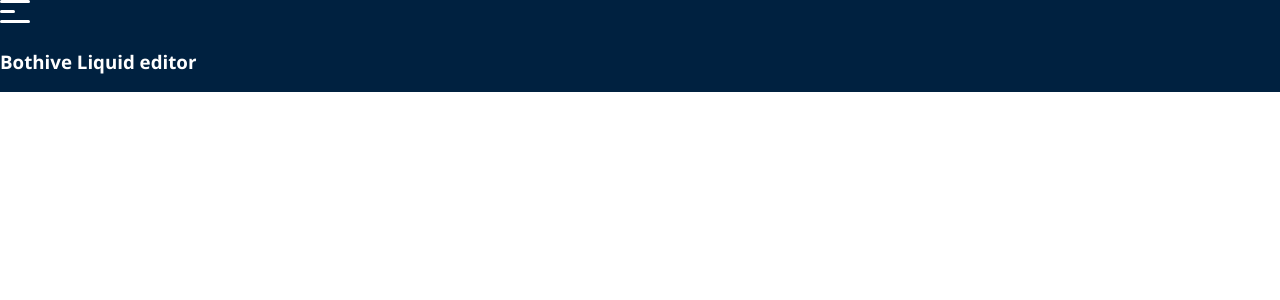
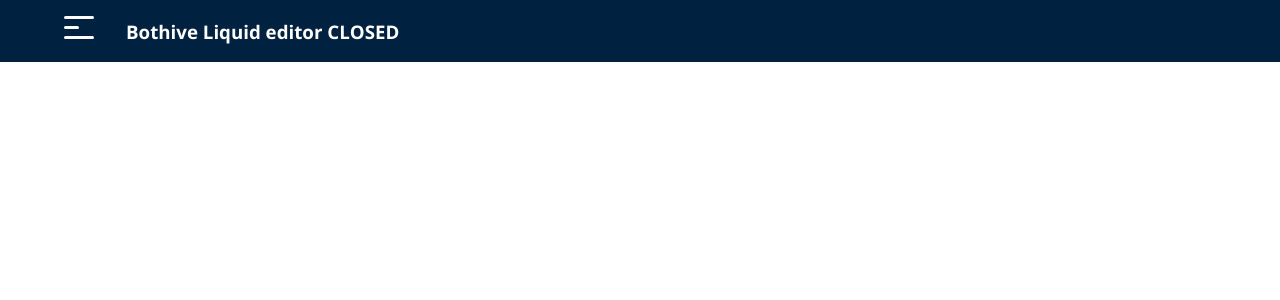
Before and after one commit to julienmatondotezolo/liquid-editor, a Next.js app: page / in a window 1280 px wide. Shown: the top 300 px of the page. Built offline with nearby package versions, Linux system fonts and the light colour scheme.

Commit message:
create header + sidebar

```diff
--- a/pages/_app.js
+++ b/pages/_app.js
@@ -1,4 +1,4 @@
-import '../styles/globals.scss'
+import '../src/assets/styles/globals.scss'
 
 function MyApp({ Component, pageProps }) {
   return <Component {...pageProps} />
--- a/pages/components/Header.js
+++ /dev/null
@@ -1,18 +0,0 @@
-import React from 'react';
-import styles from '../../styles/Header/Navbar.module.scss'
-
-const Header = () => {
-  return <div>
-          <nav className={styles.nav}>
-            <div className={styles.hamburger}>
-              <div className={styles.bar1}></div>
-              <div className={styles.bar2}></div>
-              <div className={styles.bar3}></div>
-            </div>
-
-            <h3>Bothive Liquid editor</h3>
-          </nav>
-        </div>
-};
-
-export default Header;
--- a/pages/index.js
+++ b/pages/index.js
@@ -1,6 +1,6 @@
 import Head from 'next/head'
 import Image from 'next/image'
-import Header from './components/Header'
+import Header from '../src/components/Header/'
 
 export default function Home() {
   return (
--- /dev/null
+++ b/src/components/Header/Navbar.module.scss
@@ -0,0 +1,76 @@
+@import "../../assets/styles/colors.scss";
+
+.container {
+  display: flex;
+  justify-content: center;
+  width: 100%;
+  height: 65px;
+  background: $brand-color--primary;
+  color: #fff;
+  border-bottom: 3px solid #fff;
+}
+
+.nav {
+  position: fixed;
+  top: 0;
+  width: 90%;
+  max-width: 1600px;
+  display: flex;
+  flex-wrap: wrap;
+  align-items: center;
+}
+
+.hamburger {
+  display: flex;
+  flex-wrap: wrap;
+  width: 30px;
+  height: 30px;
+  cursor: pointer;
+  margin-right: 2rem;
+}
+
+.hamburger div {
+  width: 100%;
+  height: 3px;
+  border-radius: 3px;
+  background: white;
+  -webkit-border-radius: 3px;
+  -moz-border-radius: 3px;
+  -ms-border-radius: 3px;
+  -o-border-radius: 3px;
+  transition: all .2s ease-out;
+  -webkit-transition: all .2s ease-out;
+  -moz-transition: all .2s ease-out;
+  -ms-transition: all .2s ease-out;
+  -o-transition: all .2s ease-out;
+}
+
+.hamburger div:nth-child(2) {
+  width: 50%;
+  transition: all .2s ease-in-out;
+  -webkit-transition: all .2s ease-in-out;
+  -moz-transition: all .2s ease-in-out;
+  -ms-transition: all .2s ease-in-out;
+  -o-transition: all .2s ease-in-out;
+}
+
+.hamburger:hover > div:nth-child(2) {
+  width: 1%;
+  opacity: 0;
+}
+
+.hamburger:hover > div:nth-child(1) {
+  transform: translate(0, 75%);
+  -webkit-transform: translate(0, 75%);
+  -moz-transform: translate(0, 75%);
+  -ms-transform: translate(0, 75%);
+  -o-transform: translate(0, 75%);
+}
+
+.hamburger:hover > div:nth-child(3) {
+  transform: translate(0, -75%);
+  -webkit-transform: translate(0, -75%);
+  -moz-transform: translate(0, -75%);
+  -ms-transform: translate(0, -75%);
+  -o-transform: translate(0, -75%);
+}
--- /dev/null
+++ b/src/components/Header/index.js
@@ -0,0 +1,28 @@
+import React, { useState } from "react";
+import Sidebar from "../Sidebar";
+import styles from './Navbar.module.scss'
+
+const Header = () => {
+  const [open, setOpen] = useState(false);
+
+  const handleClick = () => {
+    open ? setOpen(false) : setOpen(true);
+  }
+
+  return <div>
+          <div className={styles.container}>
+            <div className={styles.nav}>
+              <div className={styles.hamburger} onClick={() => handleClick() }>
+                <div className={styles.bar1}></div>
+                <div className={styles.bar2}></div>
+                <div className={styles.bar3}></div>
+              </div>
+
+              <h3>Bothive Liquid editor {open ? "OPEN" : "CLOSED"}</h3>
+            </div>
+          </div>
+          {open ? <Sidebar /> : ''}
+        </div>
+};
+
+export default Header;
--- /dev/null
+++ b/src/components/Sidebar/Sidebar.module.scss
@@ -0,0 +1,11 @@
+@import "../../assets/styles/colors.scss";
+
+.sidebar {
+    padding: 0 5%;
+    box-sizing: border-box;
+    float: left;
+    width: 400px;
+    height: calc(100vh - 65px);
+    color: #fff;
+    background: $brand-color--primary;
+}
--- /dev/null
+++ b/src/components/Sidebar/index.js
@@ -0,0 +1,16 @@
+import React from 'react';
+import styles from './Sidebar.module.scss'
+
+const Sidebar = () => {
+  return <div className={styles.sidebar}>
+            <h3>Editor</h3>
+            <h3>Scenario</h3>
+            <ul>
+                <li>Scenario 1</li>
+                <li>Scenario 2</li>
+                <li>Add new scenario</li>
+            </ul>
+        </div>;
+};
+
+export default Sidebar;
--- a/styles/Header/Navbar.module.scss
+++ /dev/null
@@ -1,41 +0,0 @@
-@import "../colors";
-
-.nav {
-  position: fixed;
-  top: 0;
-  width: 100%;
-  color: #fff;
-  background: $brand-color--primary;
-}
-
-.hamburger {
-  display: flex;
-  flex-wrap: wrap;
-  width: 30px;
-  height: 30px;
-  cursor: pointer;
-}
-
-.hamburger div {
-  width: 100%;
-  height: 3px;
-  border-radius: 3px;
-  background: white;
-  -webkit-border-radius: 3px;
-  -moz-border-radius: 3px;
-  -ms-border-radius: 3px;
-  -o-border-radius: 3px;
-}
-
-.hamburger div:nth-child(2) {
-  width: 50%;
-  transition: all .2s ease-in-out;
-  -webkit-transition: all .2s ease-in-out;
-  -moz-transition: all .2s ease-in-out;
-  -ms-transition: all .2s ease-in-out;
-  -o-transition: all .2s ease-in-out;
-}
-
-.hamburger:hover .hamburger div:nth-child(2) {
-  width: 100%;
-}
--- a/styles/Header/Sidebar.module.scss
+++ /dev/null
@@ -1,6 +0,0 @@
-@import "colors";
-
-.container {
-  padding: 0 2rem;
-  background: $brand-color--primary;
-}
```
Also changed, not shown: src/assets/styles/_colors.scss (renamed from styles/_colors.scss), src/assets/styles/globals.scss (renamed from styles/globals.scss).
